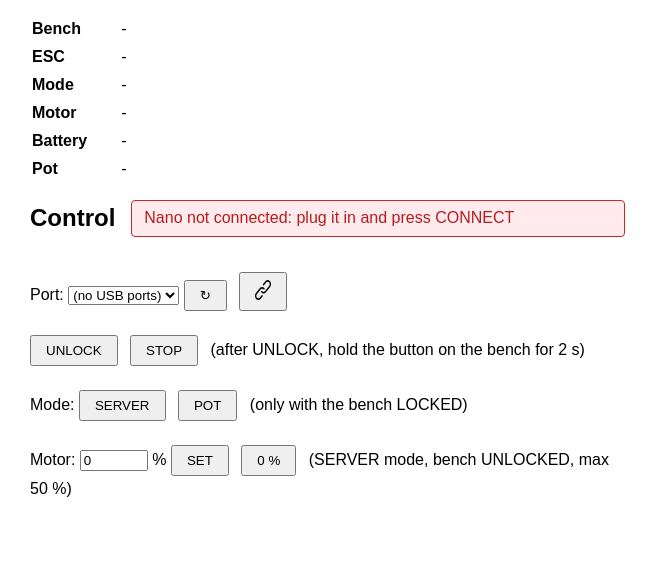
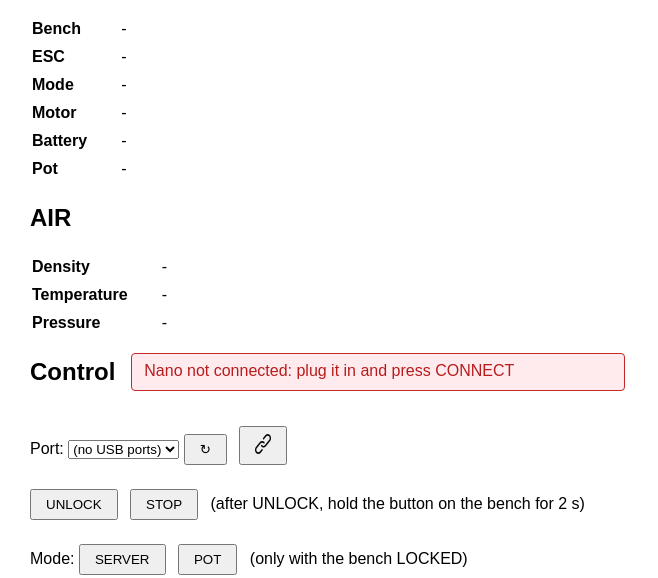
Before and after one commit to joaogaspar00/rotor_testbench, a FastAPI app: page / in a window 1280 px wide. Shown: the part 190-768 px from the top of the page, without its empty margins (0-658 px from the left). Before the commit the page ends 687 px from the top, so only its background shows below. Run offline with FastAPI, Linux system fonts and the light colour scheme; data that the repository does not hold is empty.

Commit message:
dashboard: tabela do ar (temperatura, pressão e densidade) no /status

```diff
--- a/servidor/api.py
+++ b/servidor/api.py
@@ -136,6 +136,7 @@ def status():
             "motor": call("motor"),
             "battery": call("battery_status"),
             "pot": call("pot_reading"),
+            "air": call("air_readings"),
         }
 
 
--- a/servidor/static/dashboard.js
+++ b/servidor/static/dashboard.js
@@ -14,6 +14,18 @@ async function refresh() {
         document.getElementById("motor").textContent = s.motor + " %";
         document.getElementById("battery").textContent = s.battery.state + "  " + s.battery.voltage.toFixed(2) + " V";
         document.getElementById("pot").textContent = s.pot;
+
+        if (s.air === null) {
+            // Se o sensor de ar não estiver presente, mostra "no sensor" em vez de valores
+            document.getElementById("air-density").textContent = "no sensor";
+            document.getElementById("air-temperature").textContent = "no sensor";
+            document.getElementById("air-pressure").textContent = "no sensor";
+        } else {
+            document.getElementById("air-density").textContent = s.air.density.toFixed(4) + " kg/m³";
+            document.getElementById("air-temperature").textContent = s.air.temperature.toFixed(1) + " °C";
+            document.getElementById("air-pressure").textContent = s.air.pressure.toFixed(1) + " hPa";
+        }
+
     } catch (e) {
         show("no answer from the server", false);
     }
--- a/servidor/templates/dashboard.html
+++ b/servidor/templates/dashboard.html
@@ -15,6 +15,13 @@
                 <tr><th>Motor</th>   <td id="motor">-</td></tr>
                 <tr><th>Battery</th> <td id="battery">-</td></tr>
                 <tr><th>Pot</th>     <td id="pot">-</td></tr>
+            </table>
+
+            <h2>AIR</h2>
+            <table>
+                <tr><th>Density</th>     <td id="air-density">-</td></tr>
+                <tr><th>Temperature</th> <td id="air-temperature">-</td></tr>
+                <tr><th>Pressure</th>    <td id="air-pressure">-</td></tr>
             </table>
 
             <div class="container">
```
